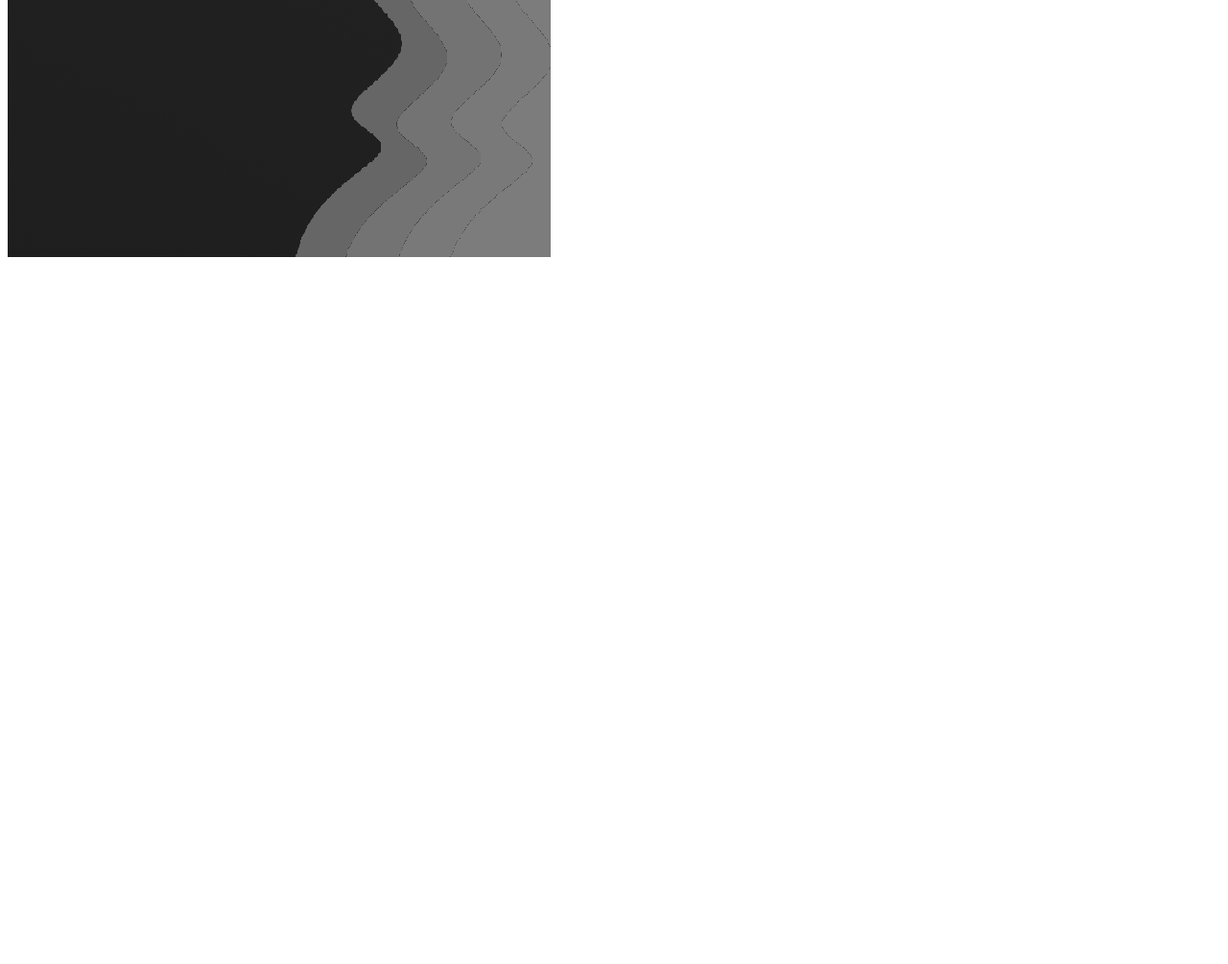
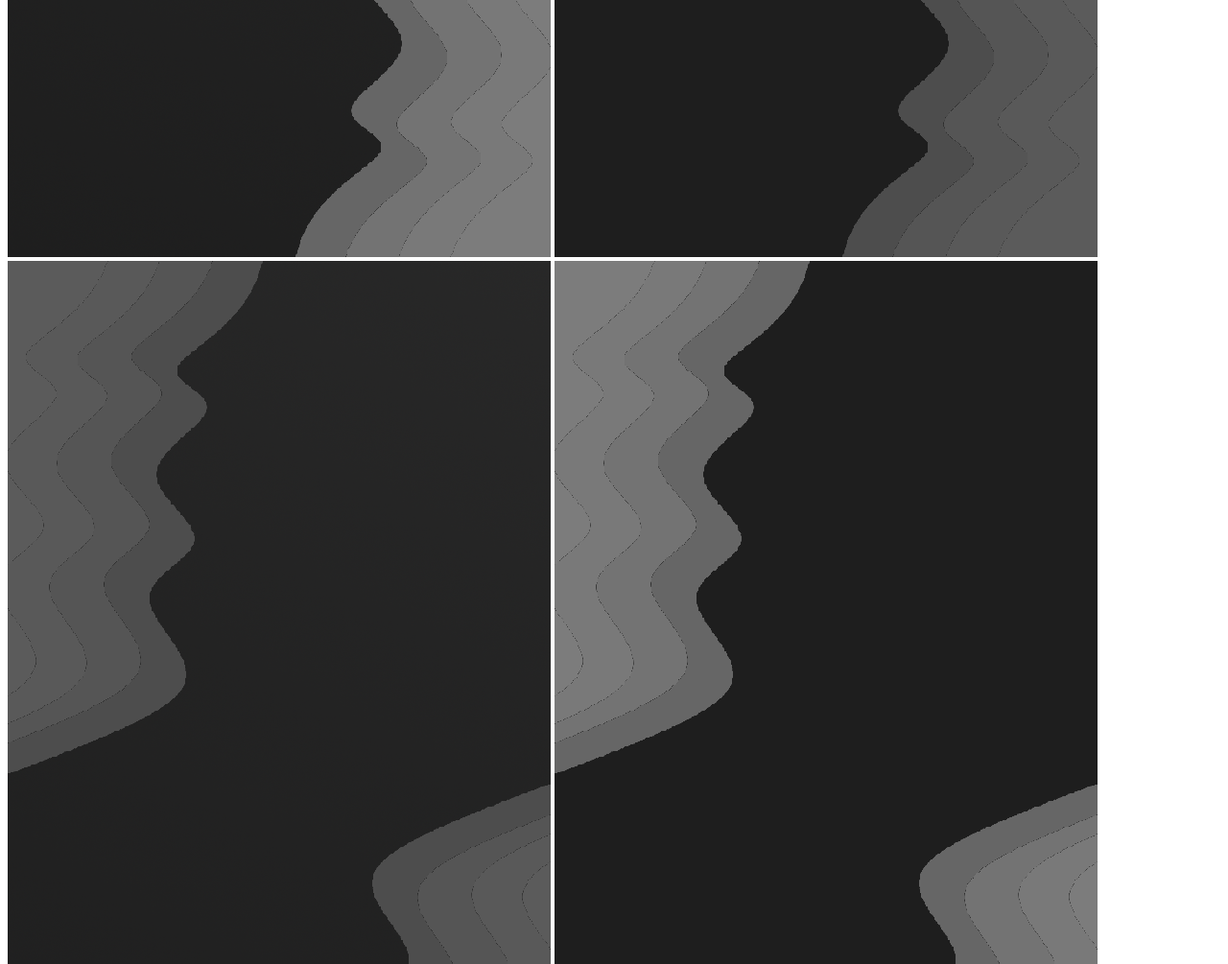
Before and after one commit to cj1063/cj1063-s-websites-testing, a plain HTML site: page Wallpapers.html in a window 1280 px wide. Shown: the part 5131-6136 px from the top of the page at 96% size. Before the commit the page ends 5411 px from the top, so only its background shows below. Drawn offline with Linux system fonts and the light colour scheme.

Commit message:
modified:   Wallpapers.html 	new file:   assets/Wallpapers/Wallpaper-2-Mobile-Faded-NoGradient.png 	new file:   assets/Wallpapers/Wallpaper-2-Mobile-Faded-NoGradientFade.png 	new file:   assets/Wallpapers/Wallpaper-2-Mobile-NoGradient.png

```diff
--- a/Wallpapers.html
+++ b/Wallpapers.html
@@ -7,5 +7,8 @@
     <img src="assets/Wallpapers/wallpaper-1-mobile.png" alt="">
     <img src="assets/Wallpapers/Wallpaper-2-Mobile-Faded.png" alt="">
     <img src="assets/Wallpapers/Wallpaper-2-Mobile.png" alt="">
+    <img src="assets/Wallpapers/Wallpaper-2-Mobile-Faded-NoGradient.png" alt="">
+    <img src="assets/Wallpapers/Wallpaper-2-Mobile-Faded-NoGradientFade.png" alt="">
+    <img src="assets/Wallpapers/Wallpaper-2-Mobile-NoGradient.png" alt="">
 </body>
 </html>
```
Also changed, not shown: assets/Wallpapers/Wallpaper-2-Mobile-Faded-NoGradient.png (added), assets/Wallpapers/Wallpaper-2-Mobile-Faded-NoGradientFade.png (added), assets/Wallpapers/Wallpaper-2-Mobile-NoGradient.png (added).
